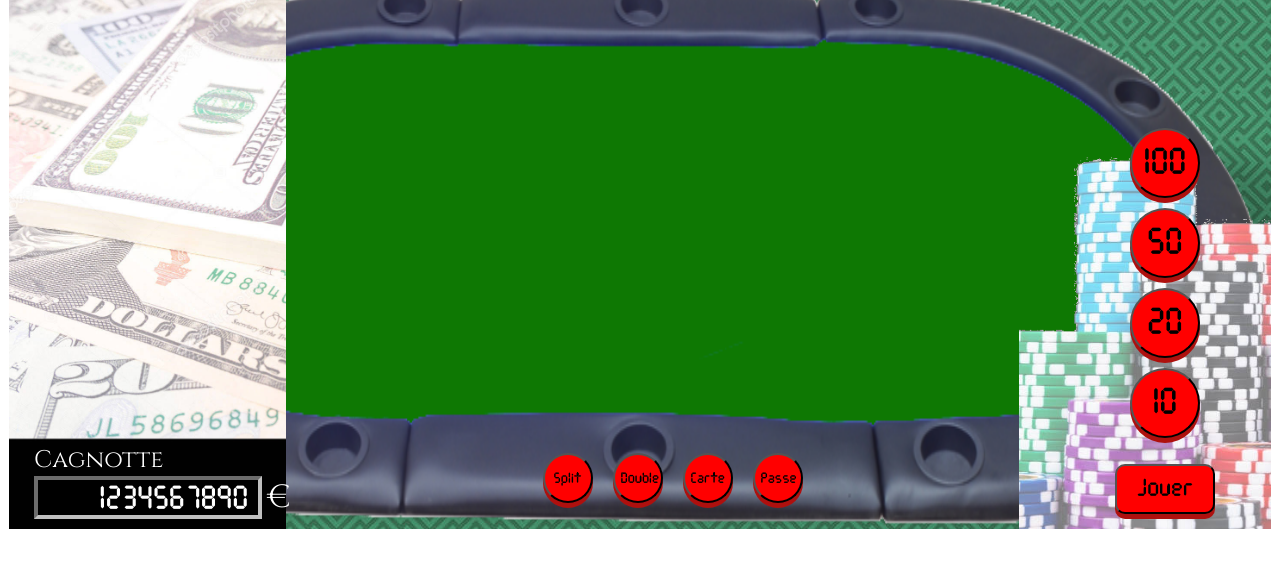
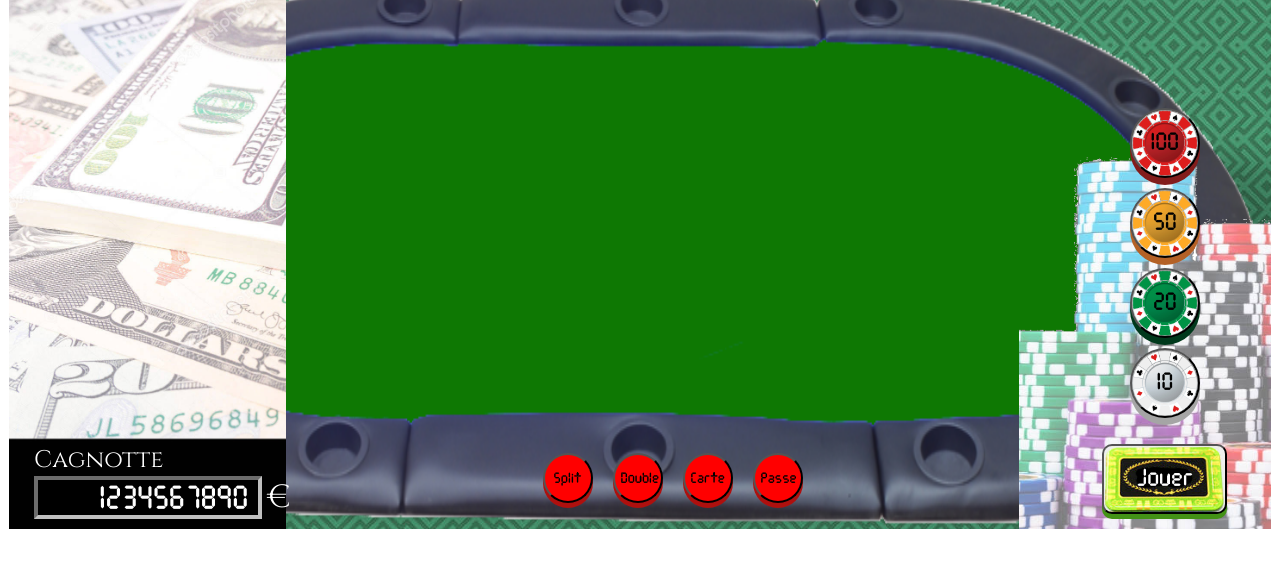
Before and after one commit to AILPP84/BlackJack, a plain HTML site: page index.html in a window 1280 px wide. Shown: the part 152-720 px from the top of the page. Drawn offline with Linux system fonts and the light colour scheme; a web font is replaced by a local one.

Commit message:
MaJ style.css jetons

```diff
--- a/CSS/style.css
+++ b/CSS/style.css
@@ -201,34 +201,89 @@ li {
     justify-content: inherit;
 }
 
-#mise button {
-    background-color: red;
+#mise10 button {
+    background-size: contain;
     width: 70px;
     height: 70px;
     border-radius: 35px;
-    font-size: 1.5em;
+    font-size: 1em;
     font-family: "numerique", serif;
     margin: 5px;
-    box-shadow: 0 5px 0 #ae100e;
+    box-shadow: 0 7px 0 #a5a5a5;
     outline: none;
+}
+
+#mise20 button {
+    background-size: contain;
+    width: 70px;
+    height: 70px;
+    border-radius: 35px;
+    font-size: 1em;
+    font-family: "numerique", serif;
+    margin: 5px;
+    box-shadow: 0 7px 0 #00391c;
+    outline: none;
+}
+
+#mise50 button {
+    background-size: contain;
+    width: 70px;
+    height: 70px;
+    border-radius: 35px;
+    font-size: 1em;
+    font-family: "numerique", serif;
+    margin: 5px;
+    box-shadow: 0 7px 0 #b46126;
+    outline: none;
+}
+
+#mise100 button {
+    background-size: contain;
+    width: 70px;
+    height: 70px;
+    border-radius: 35px;
+    font-size: 1em;
+    font-family: "numerique", serif;
+    margin: 5px;
+    box-shadow: 0 7px 0 #831d1c;
+    outline: none;
+}
+
+#mise10 button{
+    background-image: url("../IMAGES/jeton_vierge.png");
+}
+
+#mise20 button{
+    background-image: url("../IMAGES/jeton_vert.png");
+}
+
+#mise50 button{
+    background-image: url("../IMAGES/jeton_jaune.png");
+}
+
+#mise100 button{
+    background-image: url("../IMAGES/jeton_rouge.png");
 }
 
 #mise button:active{
     box-shadow: none;
     position: relative;
-    top: 5px;
+    top: 7px;
     color: greenyellow;
 }
 
 #valider{
-    background-color: red;
-    width: 100px;
-    height: 50px;
+    color: white;
+    background-image: url("../IMAGES/jouer.png");
+    background-size: contain;
+    background-repeat: round;
+    width: 125px;
+    height: 70px;
     border-radius: 10px;
     font-size: 1.5em;
     font-family: "numerique", serif;
     margin: 5px 0 15px 40px;
-    box-shadow: 0 5px 0 #ae100e;
+    box-shadow: 0 5px 0 #439216;
     outline: none;
 }
 
```
Also changed, not shown: IMAGES/Jeton2.jpg (added), IMAGES/Jetons1.jpg (added), IMAGES/jeton10.png (added), IMAGES/jeton100.png (added), IMAGES/jeton20.png (added), IMAGES/jeton5.jpg (added), IMAGES/jeton50.png (added), IMAGES/jetonMax.jpg (added), IMAGES/jeton_jaune.png (added), IMAGES/jeton_rouge.png (added), IMAGES/jeton_vert.png (added), IMAGES/jeton_vierge.png (added), IMAGES/jetons colorie.jpg (added), IMAGES/jetons3.jpg (added), 4 more files.
